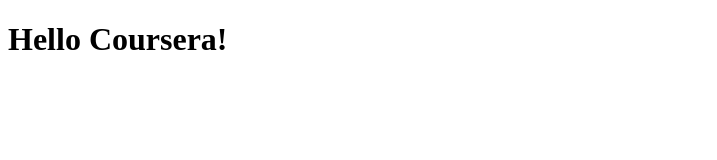
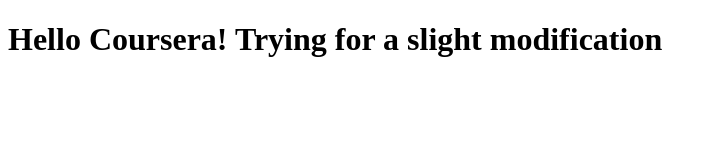
Before and after one commit to MsL-Mishal/html-test-repo, a plain HTML site: page site/index.html in a window 1280 px wide. Shown: the whole page, without its empty margins (0-717 px from the left). Drawn offline with Linux system fonts and the light colour scheme.

Commit message:
Adding a duplicate folder and some modifications to index.html file

```diff
--- a/site/index.html
+++ b/site/index.html
@@ -3,9 +3,9 @@
 <head>
 	<meta charset="utf-8">
 	<meta name="viewport" content="width=device-width, initial-scale=1">
-	<title>Hello Coursera!</title>
+	<title>Hello Coursera! This is just the beginning</title>
 </head>
 <body>
-	<h1>Hello Coursera!</h1>
+	<h1>Hello Coursera! Trying for a slight modification</h1>
 </body>
 </html>
```
